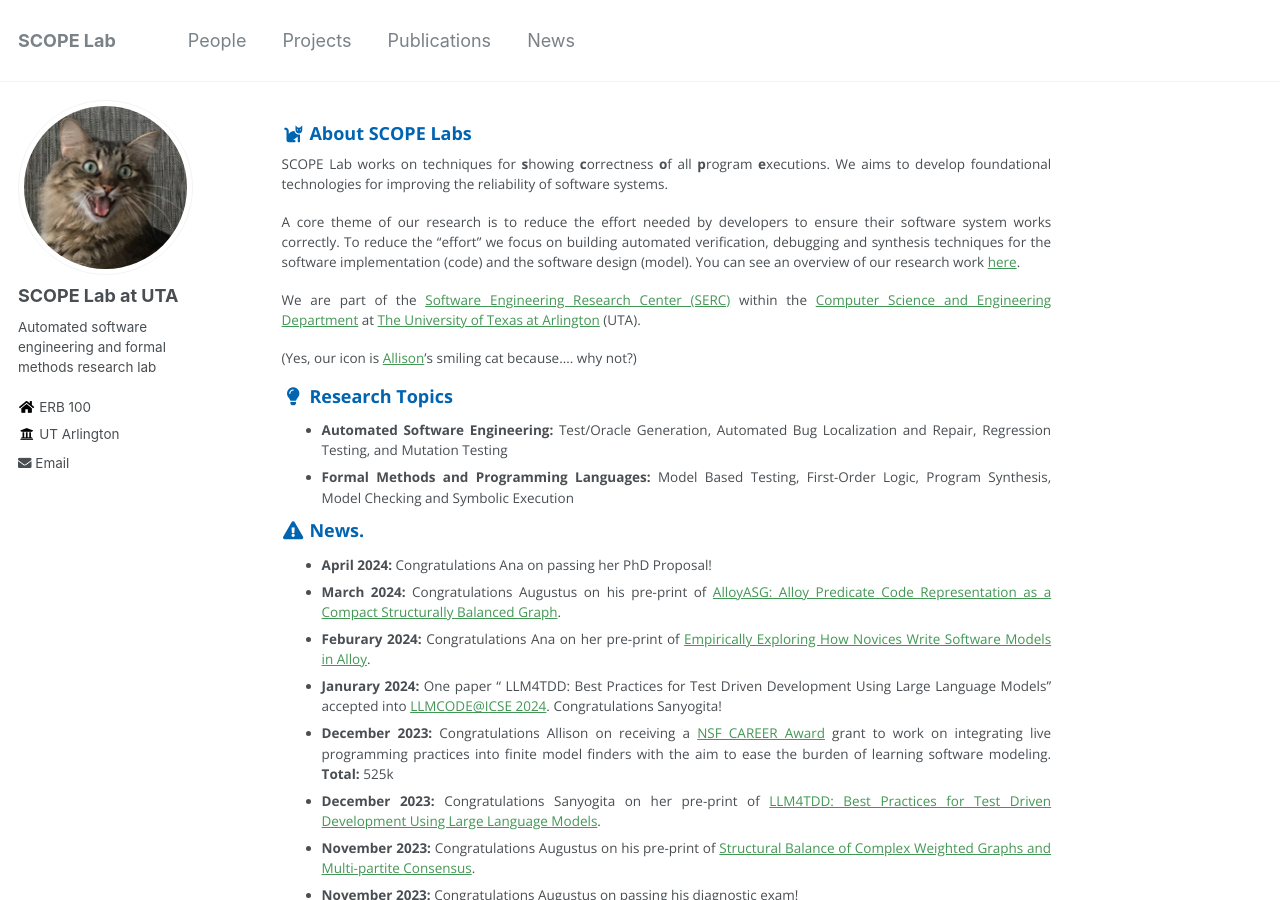
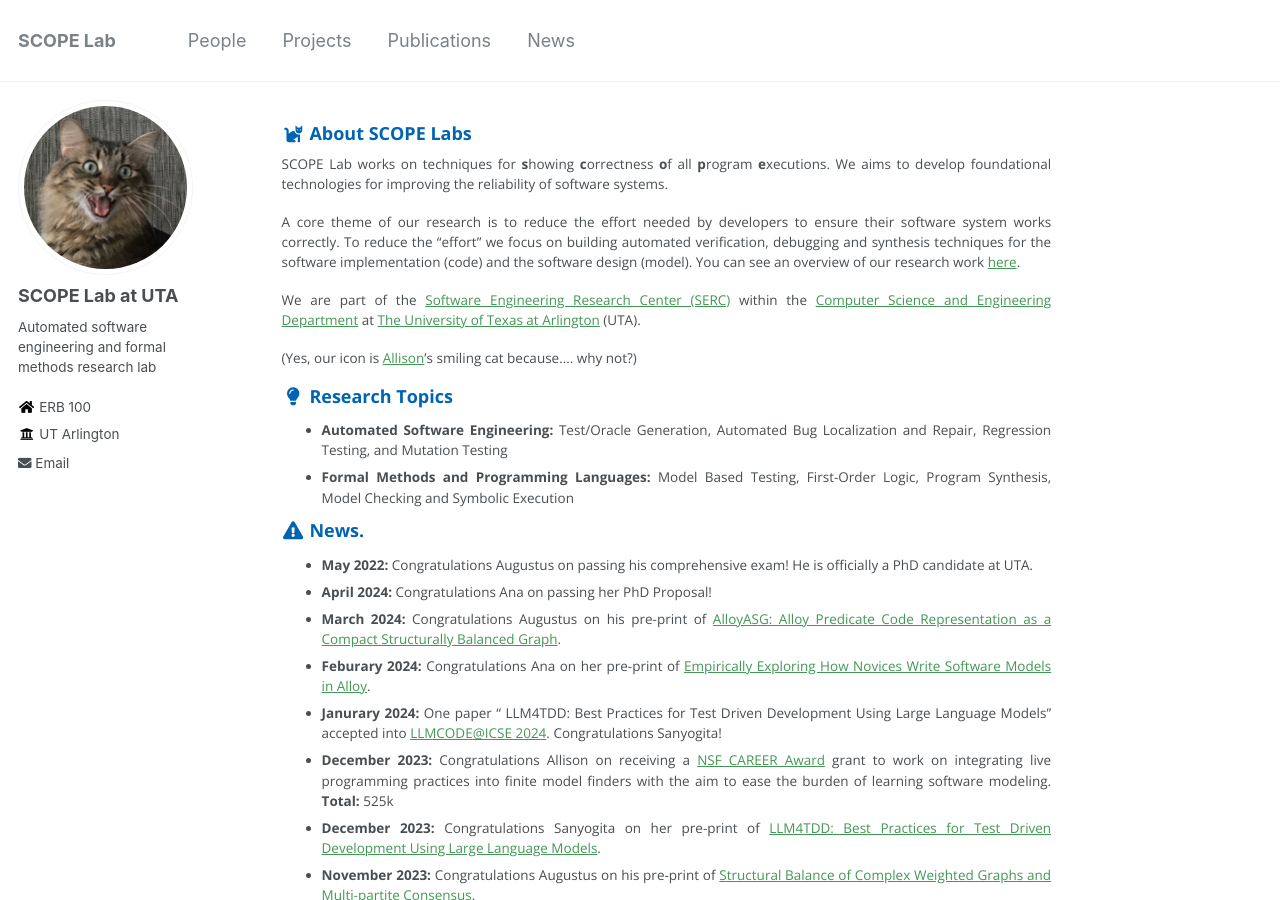
Before and after one commit to SCOPELabUTA/SCOPELabUTA.github.io, a Jekyll site: the page built from _pages/about.md, in a window 1280 px wide and 900 px high. Built offline with Jekyll 4.4.1, drawn with Linux system fonts in a browser that asks for light colours.

Commit message:
Update about.md

```diff
--- a/_pages/about.md
+++ b/_pages/about.md
@@ -24,6 +24,7 @@ Mutation Testing
 Checking and Symbolic Execution
 
 ### <i class="fa fa-fw fa-exclamation-triangle" aria-hidden="true"></i> News.
+* **May 2022:** Congratulations Augustus on passing his comprehensive exam! He is officially a PhD candidate at UTA.
 * **April 2024:** Congratulations Ana on passing her PhD Proposal!
 * **March 2024:** Congratulations Augustus on his pre-print of [AlloyASG: Alloy Predicate Code Representation as a Compact Structurally Balanced Graph](https://arxiv.org/pdf/2403.00170.pdf).
 * **Feburary 2024:** Congratulations Ana on her pre-print of [Empirically Exploring How Novices Write Software Models in Alloy](https://arxiv.org/pdf/2402.06624.pdf).
```
